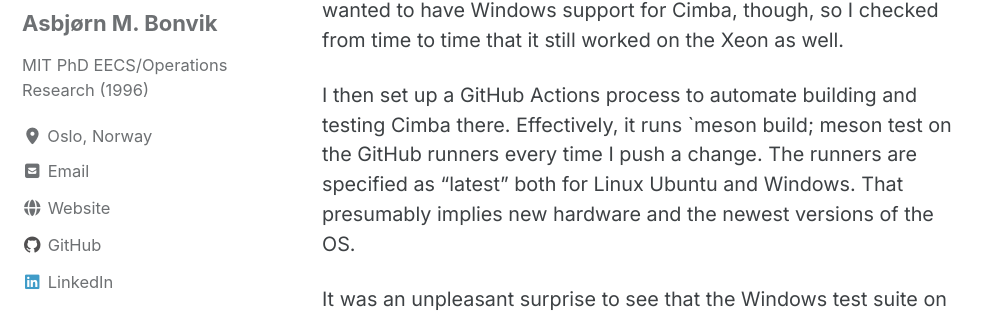
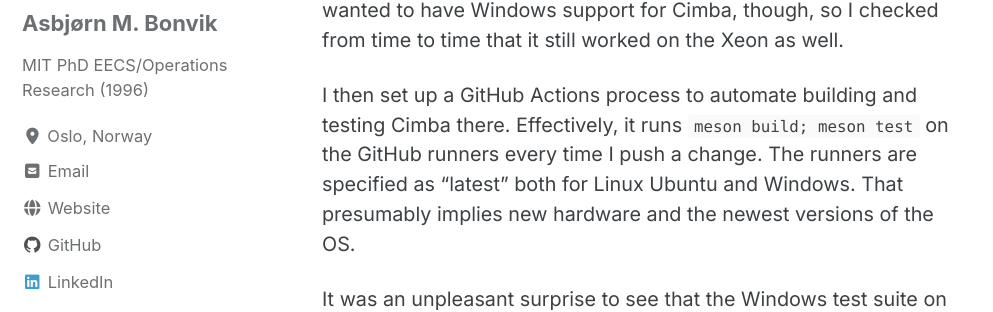
Before and after one commit to ambonvik/ambonvik.github.io, a Jekyll site: the page built from _posts/2026-04-27-win11-adventures.markdown, in a window 1280 px wide and 900 px high, scrolled down 559 px. Shown: the part 177-489 px from the top of the window, without its empty margins (0-993 px from the left). Built offline with Jekyll 4.4.1, drawn with Linux system fonts in a browser that asks for light colours; cached includes are drawn as plain includes; comment, search, counter and statistics services are not loaded.

Commit message:
Minor edits

```diff
--- a/_posts/2026-04-27-win11-adventures.markdown
+++ b/_posts/2026-04-27-win11-adventures.markdown
@@ -17,7 +17,7 @@ Windows support for Cimba, though, so I checked from time to time that it still
 worked on the Xeon as well.
 
 I then set up a GitHub Actions process to automate building and testing Cimba
-there. Effectively, it runs `meson build; meson test on the GitHub runners every time
+there. Effectively, it runs `meson build; meson test` on the GitHub runners every time
 I push a change. The runners are specified as "latest" both for Linux Ubuntu and Windows.
 That presumably implies new hardware and the newest versions of the OS.
 
```
